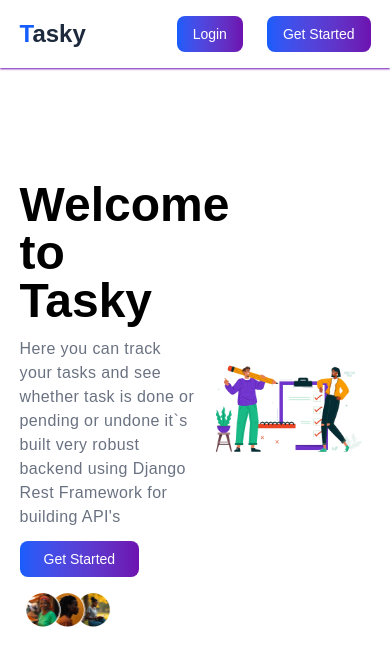
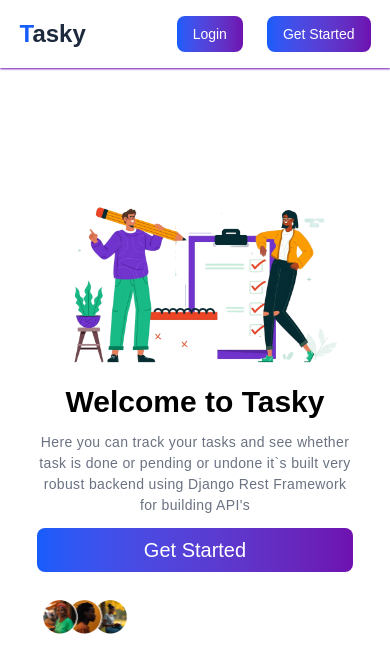
Before and after one commit to Maxamed459/Task_Management_frontend, a Next.js app: page / in a window 390 px wide. Shown: the top 672 px of the page. Built offline with nearby package versions, Linux system fonts and the light colour scheme.

Commit message:
add responsiveness to all screens

```diff
--- a/app/page.tsx
+++ b/app/page.tsx
@@ -4,24 +4,25 @@ import Link from "next/link";
 export default function Home() {
   return (
     <div className="flex items-center justify-center w-full max-w-[90%] mx-auto h-[80vh]">
-      <div className="flex items-center justify-between">
-        <div className="w-1/2 space-y-3">
+      <div className="flex flex-col-reverse md:flex-row items-center justify-between">
+        <div className="w-full max-w-[90%]  md:w-1/2 space-y-3">
           <div>
-          <h1 className="text-5xl font-bold mb-3">
+            <h1 className="text-3xl text-center md:text-left md:text-5xl font-bold mb-3">
               Welcome to Tasky
             </h1>
-          <p className="text-[16px] text-gray-500 tracking-wide">Here you can track your tasks and see whether task is done or pending or undone
+            <p className="text-[14px] text-center md:text-left md:text-[16px] text-gray-500 tracking-wide">Here you can track your tasks and see whether task is done or pending or undone
               it`s built very robust backend using Django Rest Framework for building API's
             </p>
           </div>
-          <div className="flex gap-4">
-                <button className="px-6 py-2 bg-gradient-to-r from-blue-600 to-purple-800 rounded-lg text-white text-sm hover:bg-gradient-to-l hover:shadow-md hover:shadow-purple-800 duration-300 hover:scale-105">
+          <div className="flex flex-col gap-4">
+              <button className="px-4 py-2 text-xl text-center w-full md:w-1/3 bg-linear-to-r from-blue-600 to-purple-800 rounded-lg text-white hover:bg-lenear-to-l hover:shadow-md hover:shadow-purple-800 duration-300 hover:scale-105">
                   <Link href="/auth/register">Get Started</Link>
               </button>
-            </div>
               <img src="/profiles.png" alt="" className="w-24 mt-2" />
           </div>
-        <div className="w-1/2">
+
+        </div>
+        <div className="w-full max-w-[90%]  md:w-1/2">
           <img src="/task.png" alt="task image" className="w-ful" />
         </div>
       </div>
```
Lines whose indentation alone changed are shown as unchanged.
